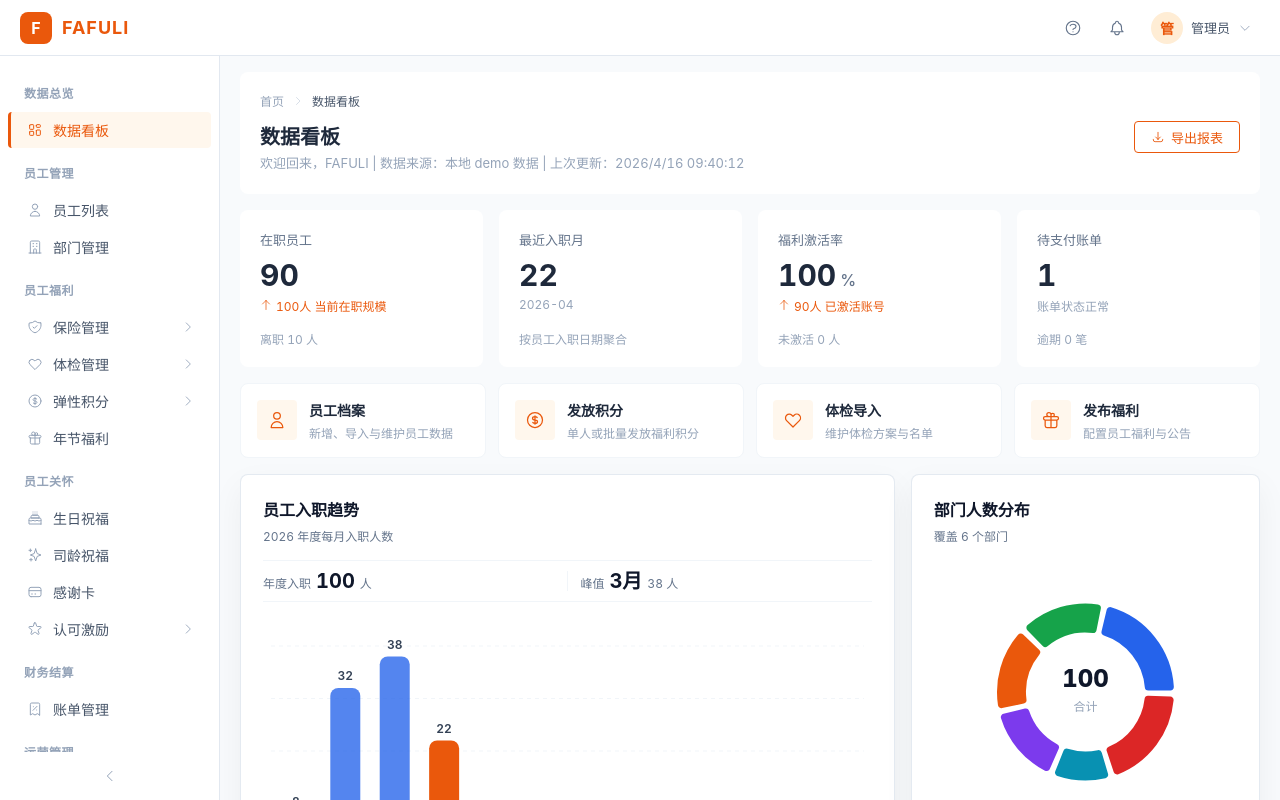
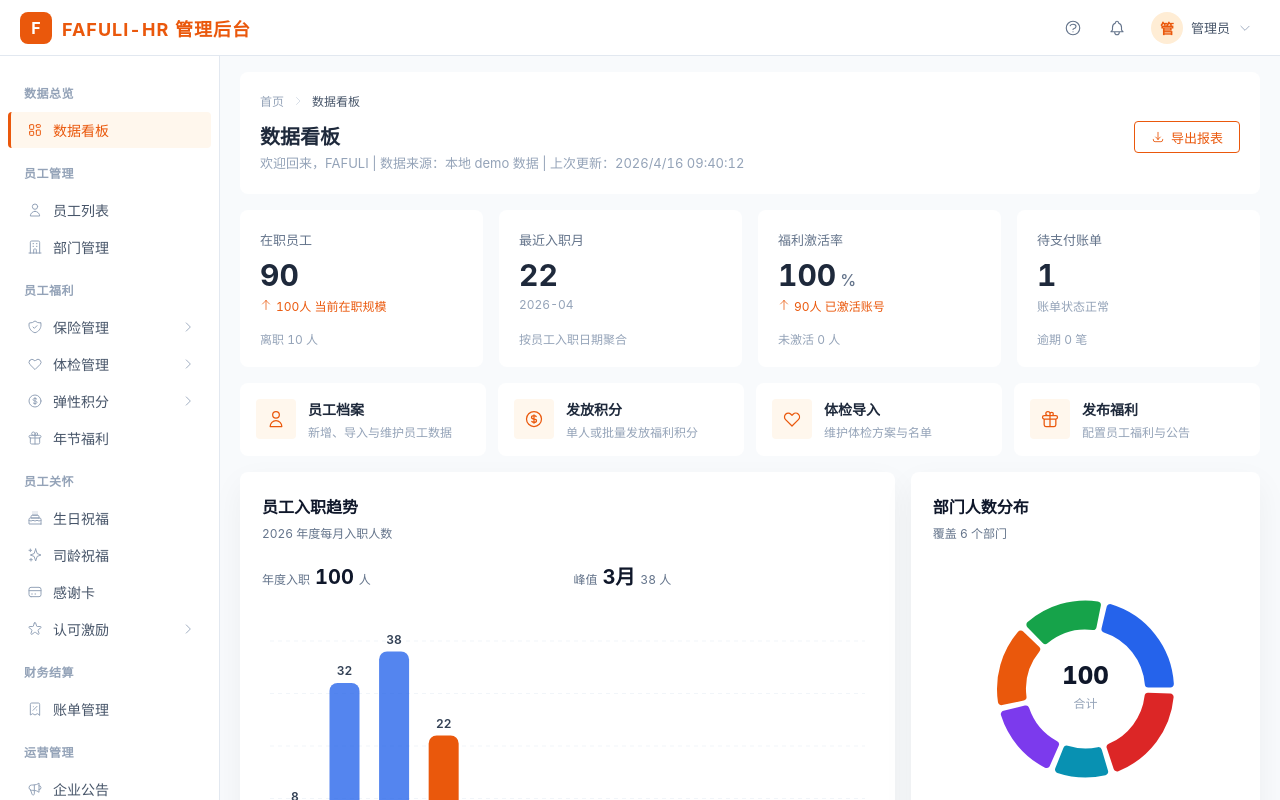
Before and after one commit to jiajun1985/hr-admin, a React (Vite) app in the folder hr-admin/: page /#/dashboard-home in a window 1280 px wide. Shown: the top 800 px of the page. Built offline with nearby package versions, Linux system fonts and the light colour scheme.

Commit message:
Simplify layout chrome and unify card styling

```diff
--- a/hr-admin/src/components/charts/ChartCard.tsx
+++ b/hr-admin/src/components/charts/ChartCard.tsx
@@ -1,5 +1,5 @@
 import React from 'react';
-import { chartPanelBorder, chartPanelShadow } from './theme';
+import { chartPanelShadow } from './theme';
 import type { ChartSummaryItem } from './types';
 
 interface ChartCardProps {
@@ -25,7 +25,7 @@ export const ChartCard: React.FC<ChartCardProps> = ({
     <div
       style={{
         backgroundColor: 'var(--gray-0)',
-        border: chartPanelBorder,
+        border: 'none',
         borderRadius: '8px',
         boxShadow: chartPanelShadow,
         padding: '22px',
@@ -59,13 +59,12 @@ export const ChartCard: React.FC<ChartCardProps> = ({
           style={{
             display: 'grid',
             gridTemplateColumns: `repeat(${Math.min(summary.length, 3)}, minmax(0, 1fr))`,
-            borderTop: '1px solid var(--gray-100)',
-            borderBottom: '1px solid var(--gray-100)',
             margin: '0 0 14px',
             padding: '10px 0',
+            gap: '12px',
           }}
         >
-          {summary.map((item, index) => (
+          {summary.map((item) => (
             <span
               key={item.label}
               style={{
@@ -75,8 +74,7 @@ export const ChartCard: React.FC<ChartCardProps> = ({
                 fontSize: '12px',
                 color: 'var(--gray-500)',
                 minWidth: 0,
-                padding: index === 0 ? '0 12px 0 0' : '0 12px',
-                borderLeft: index === 0 ? undefined : '1px solid var(--gray-100)',
+                padding: '0',
               }}
             >
               <span style={{ whiteSpace: 'nowrap' }}>{item.label}</span>
--- a/hr-admin/src/components/charts/ChartEmptyState.tsx
+++ b/hr-admin/src/components/charts/ChartEmptyState.tsx
@@ -18,7 +18,7 @@ export const ChartEmptyState: React.FC<ChartEmptyStateProps> = ({
         gap: '8px',
         alignItems: 'center',
         justifyContent: 'center',
-        border: '1px solid var(--gray-100)',
+        border: 'none',
         borderRadius: '8px',
         color: 'var(--gray-400)',
         fontSize: '13px',
--- a/hr-admin/src/components/composites/DetailPageTemplate.tsx
+++ b/hr-admin/src/components/composites/DetailPageTemplate.tsx
@@ -64,7 +64,6 @@ export const DetailPageTemplate: React.FC<DetailPageTemplateProps> = ({
 
   const headerStyle: React.CSSProperties = {
     padding: '20px',
-    borderBottom: '1px solid var(--gray-200)',
   };
 
   const breadcrumbStyle: React.CSSProperties = {
@@ -99,7 +98,6 @@ export const DetailPageTemplate: React.FC<DetailPageTemplateProps> = ({
 
   const tabsStyle: React.CSSProperties = {
     display: 'flex',
-    borderBottom: '1px solid var(--gray-200)',
     padding: '0 20px',
   };
 
@@ -110,8 +108,7 @@ export const DetailPageTemplate: React.FC<DetailPageTemplateProps> = ({
     padding: '12px 16px',
     fontSize: '14px',
     color: isActive ? 'var(--primary-600)' : isDisabled ? 'var(--gray-300)' : 'var(--gray-500)',
-    borderBottom: isActive ? '2px solid var(--primary-600)' : '2px solid transparent',
-    marginBottom: '-1px',
+    borderBottom: 'none',
     cursor: isDisabled ? 'not-allowed' : 'pointer',
     transition: 'all 0.15s',
     fontWeight: isActive ? 500 : 400,
@@ -137,7 +134,6 @@ export const DetailPageTemplate: React.FC<DetailPageTemplateProps> = ({
 
   const leftStyle: React.CSSProperties = {
     width: typeof leftWidth === 'number' ? `${leftWidth}px` : leftWidth,
-    borderRight: '1px solid var(--gray-200)',
     padding: '20px',
     flexShrink: 0,
   };
@@ -159,7 +155,7 @@ export const DetailPageTemplate: React.FC<DetailPageTemplateProps> = ({
     marginTop: '4px',
     minWidth: '160px',
     backgroundColor: 'var(--gray-0)',
-    border: '1px solid var(--gray-200)',
+    border: 'none',
     borderRadius: 'var(--radius-md)',
     boxShadow: 'var(--shadow-lg)',
     padding: '4px',
--- a/hr-admin/src/components/composites/PlaceholderPage.tsx
+++ b/hr-admin/src/components/composites/PlaceholderPage.tsx
@@ -33,7 +33,7 @@ export const PlaceholderPage: React.FC<PlaceholderPageProps> = ({
           padding: '40px',
           textAlign: 'center',
           color: 'var(--gray-400)',
-          border: '1px dashed var(--gray-200)',
+          border: 'none',
         }}
       >
         <div style={{ marginBottom: '16px' }}>
--- a/hr-admin/src/components/layout/AppLayout.tsx
+++ b/hr-admin/src/components/layout/AppLayout.tsx
@@ -1,4 +1,4 @@
-import React, { useState } from 'react';
+import React from 'react';
 import { useLocation } from 'react-router-dom';
 import { Header } from './Header';
 import { Sidebar } from './Sidebar';
@@ -22,7 +22,6 @@ export const AppLayout: React.FC<AppLayoutProps> = ({
   onLogout,
 }) => {
   const location = useLocation();
-  const [sidebarCollapsed, setSidebarCollapsed] = useState(false);
   const activeMenuKey = getActiveKeyFromPath(location.pathname);
 
   const layoutStyle: React.CSSProperties = {
@@ -32,9 +31,8 @@ export const AppLayout: React.FC<AppLayoutProps> = ({
 
   const mainStyle: React.CSSProperties = {
     marginTop: 'var(--header-height)',
-    marginLeft: sidebarCollapsed ? 'var(--sidebar-collapsed-width)' : 'var(--sidebar-width)',
+    marginLeft: 'var(--sidebar-width)',
     minHeight: 'calc(100vh - var(--header-height))',
-    transition: 'margin-left 0.2s ease',
   };
 
   const contentStyle: React.CSSProperties = {
@@ -49,8 +47,6 @@ export const AppLayout: React.FC<AppLayoutProps> = ({
         onLogout={onLogout}
       />
       <Sidebar
-        collapsed={sidebarCollapsed}
-        onCollapse={setSidebarCollapsed}
         activeKey={activeMenuKey}
       />
       <main style={mainStyle}>
--- a/hr-admin/src/components/layout/Header.tsx
+++ b/hr-admin/src/components/layout/Header.tsx
@@ -10,7 +10,7 @@ interface HeaderProps {
 }
 
 export const Header: React.FC<HeaderProps> = ({
-  companyName = 'FAFULI',
+  companyName = 'FAFULI-HR 管理后台',
   userName = '管理员',
   userAvatar,
   onLogout,
@@ -47,7 +47,9 @@ export const Header: React.FC<HeaderProps> = ({
     display: 'flex',
     alignItems: 'center',
     gap: '10px',
-    width: '200px',
+    width: 'auto',
+    minWidth: '200px',
+    flexShrink: 0,
   };
 
   const logoTextStyle: React.CSSProperties = {
@@ -55,6 +57,7 @@ export const Header: React.FC<HeaderProps> = ({
     fontWeight: 700,
     color: 'var(--primary-600)',
     letterSpacing: '1px',
+    whiteSpace: 'nowrap',
   };
 
   const rightSectionStyle: React.CSSProperties = {
--- a/hr-admin/src/components/layout/Sidebar.tsx
+++ b/hr-admin/src/components/layout/Sidebar.tsx
@@ -11,8 +11,6 @@ export interface MenuItem {
 }
 
 interface SidebarProps {
-  collapsed?: boolean;
-  onCollapse?: (collapsed: boolean) => void;
   activeKey?: string;
 }
 
@@ -144,8 +142,6 @@ const menuData: MenuItem[] = [
 ];
 
 export const Sidebar: React.FC<SidebarProps> = ({
-  collapsed = false,
-  onCollapse,
   activeKey = 'dashboard-home',
 }) => {
   const navigate = useNavigate();
@@ -163,7 +159,7 @@ export const Sidebar: React.FC<SidebarProps> = ({
     top: 'var(--header-height)',
     left: 0,
     bottom: 0,
-    width: collapsed ? 'var(--sidebar-collapsed-width)' : 'var(--sidebar-width)',
+    width: 'var(--sidebar-width)',
     backgroundColor: 'var(--gray-0)',
     borderRight: '1px solid var(--gray-200)',
     display: 'flex',
@@ -222,24 +218,11 @@ export const Sidebar: React.FC<SidebarProps> = ({
     overflow: 'hidden',
   });
 
-  const collapseButtonStyle: React.CSSProperties = {
-    display: 'flex',
-    alignItems: 'center',
-    justifyContent: 'center',
-    height: '48px',
-    borderTop: '1px solid var(--gray-200)',
-    cursor: 'pointer',
-    color: 'var(--gray-400)',
-    backgroundColor: 'transparent',
-    border: 'none',
-    transition: 'all 0.15s',
-  };
-
   const renderMenuItem = (item: MenuItem, level: number = 0): React.ReactNode => {
     if (item.type === 'group') {
       return (
         <div key={item.key}>
-          {!collapsed && <div style={groupHeaderStyle}>{item.label}</div>}
+          <div style={groupHeaderStyle}>{item.label}</div>
           {item.children?.map((child) => renderMenuItem(child, level))}
         </div>
       );
@@ -265,18 +248,16 @@ export const Sidebar: React.FC<SidebarProps> = ({
           onMouseLeave={() => setHoveredKey(null)}
         >
           <div style={{ display: 'flex', alignItems: 'center', gap: '10px', flex: 1, overflow: 'hidden' }}>
-            {item.icon && !collapsed && (
+            {item.icon && (
               <Icon
                 name={item.icon}
                 size={level === 0 ? 16 : 14}
                 color={isActive ? 'var(--primary-600)' : isHovered ? 'var(--gray-700)' : 'var(--gray-400)'}
               />
             )}
-            {!collapsed && (
-              <span style={{ overflow: 'hidden', textOverflow: 'ellipsis' }}>{item.label}</span>
-            )}
+            <span style={{ overflow: 'hidden', textOverflow: 'ellipsis' }}>{item.label}</span>
           </div>
-          {hasChildren && !collapsed && (
+          {hasChildren && (
             <Icon
               name="chevron-right"
               size={14}
@@ -288,7 +269,7 @@ export const Sidebar: React.FC<SidebarProps> = ({
             />
           )}
         </div>
-        {hasChildren && isExpanded && !collapsed && (
+        {hasChildren && isExpanded && (
           <div style={subMenuStyle(level)}>
             {item.children!.map((child) => renderMenuItem(child, level + 1))}
           </div>
@@ -302,23 +283,6 @@ export const Sidebar: React.FC<SidebarProps> = ({
       <div style={menuContainerStyle}>
         {menuData.map((item) => renderMenuItem(item))}
       </div>
-      <button
-        style={collapseButtonStyle}
-        onClick={() => onCollapse?.(!collapsed)}
-        onMouseEnter={(e) => {
-          e.currentTarget.style.backgroundColor = 'var(--gray-50)';
-          e.currentTarget.style.color = 'var(--gray-600)';
-        }}
-        onMouseLeave={(e) => {
-          e.currentTarget.style.backgroundColor = 'transparent';
-          e.currentTarget.style.color = 'var(--gray-400)';
-        }}
-      >
-        <Icon
-          name={collapsed ? 'chevron-right' : 'chevron-left'}
-          size={16}
-        />
-      </button>
     </aside>
   );
 };
--- a/hr-admin/src/pages/Dashboard.tsx
+++ b/hr-admin/src/pages/Dashboard.tsx
@@ -454,8 +454,8 @@ const todoItemStyle: React.CSSProperties = {
   gap: '12px',
   width: '100%',
   padding: '12px',
-  border: '1px solid var(--gray-100)',
   borderRadius: 'var(--radius-md)',
+  border: 'none',
   backgroundColor: 'var(--gray-0)',
   cursor: 'pointer',
 };
@@ -516,8 +516,8 @@ function QuickAction({
       alignItems: 'center',
       gap: '12px',
       padding: '16px',
-        border: '1px solid var(--gray-100)',
       borderRadius: 'var(--radius-md)',
+      border: 'none',
       backgroundColor: 'var(--gray-0)',
       cursor: 'pointer',
       textAlign: 'left',
```
Lines whose indentation alone changed are shown as unchanged.
